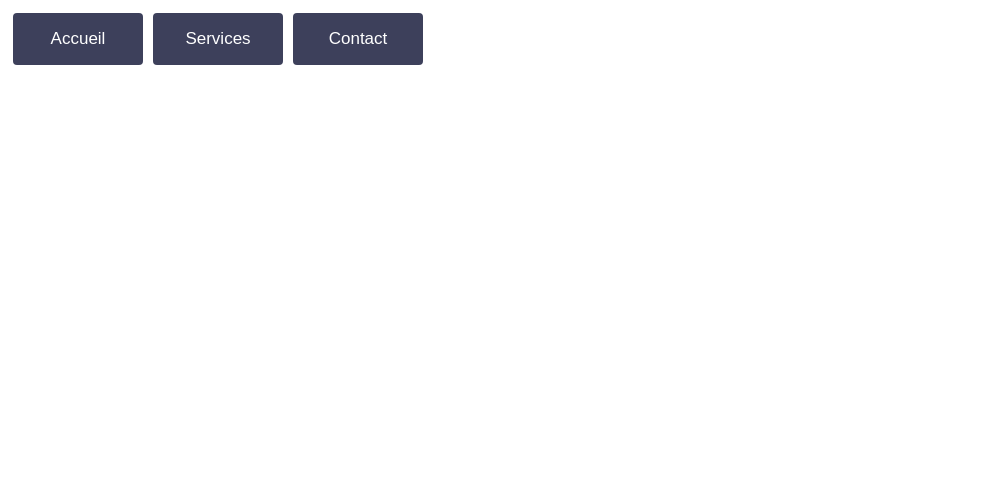
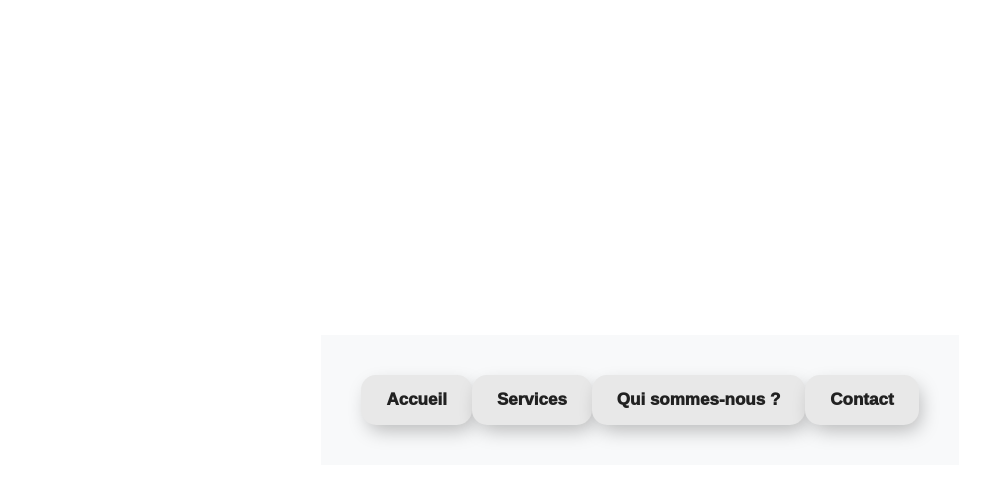
Before and after one commit to Nassjet/NASA3D, a React (Vite) app: page / in a window 1280 px wide. Shown: the top 482 px of the page, without its empty margins (0-983 px from the left). Built offline with nearby package versions, Linux system fonts and the light colour scheme.

Commit message:
ajout d'un buttonHeader à la place du folder buttons

```diff
--- a/src/components/buttons/Accueil.tsx
+++ /dev/null
@@ -1,11 +0,0 @@
-import React from "react";
-
-const Accueil: React.FC = () => {
-    return (
-        <button>
-            <span>Accueil</span>
-        </button >
-    )
-}
-
-export default Accueil;
--- a/src/components/buttons/Contact.tsx
+++ /dev/null
@@ -1,11 +0,0 @@
-import React from "react";
-
-const Contact : React.FC = () => {
-    return(
-        <button>
-            <span>Contact</span>
-        </button >
-    )
-}
-
-export default Contact;
--- a/src/components/buttons/Services.tsx
+++ /dev/null
@@ -1,11 +0,0 @@
-import React from "react";
-
-const Services: React.FC = () => {
-    return (
-        <button>
-            <span>Services</span>
-        </button >
-    )
-}
-
-export default Services;
--- /dev/null
+++ b/src/components/ui/ButtonHeader.tsx
@@ -0,0 +1,16 @@
+import React from "react";
+
+
+interface ButtonHeaderProps {
+    name: string;
+}
+
+const ButtonHeader : React.FC<ButtonHeaderProps> = ({name}) => {
+    return (
+        <button className="button-header">
+            {name}
+        </button>
+    )
+}
+
+export default ButtonHeader;
--- a/src/components/ui/Header.tsx
+++ b/src/components/ui/Header.tsx
@@ -1,7 +1,5 @@
 import React from "react";
-import Accueil from "../buttons/Accueil";
-import Services from "../buttons/Services";
-import Contact from "../buttons/Contact";
+import ButtonHeader from "./ButtonHeader";
 
 interface HeaderProps {
     name: string;
@@ -9,11 +7,14 @@ interface HeaderProps {
 
 const Header : React.FC<HeaderProps> = ({ }) => {
     return (
-        <div>
-        <Accueil/>
-        <Services/>
-        <Contact/>
-        </div>
+        <header className="header">
+            <div className="header">
+                <ButtonHeader name ="Accueil"/>
+                <ButtonHeader name ="Services"/>
+                <ButtonHeader name ="Qui sommes-nous ? "/>
+                <ButtonHeader name ="Contact"/>
+            </div>
+        </header>
     )
 }
 
--- a/src/index.css
+++ b/src/index.css
@@ -1,87 +1,61 @@
-button {
-    display: inline-block;
-    border-radius: 4px;
-    background-color: #3d405b;
-    border: none;
-    color: #FFFFFF;
-    text-align: center;
-    font-size: 17px;
-    padding: 16px;
-    width: 130px;
-    transition: all 0.5s;
-    cursor: pointer;
-    margin: 5px;
+/* Assure que le corps prend toute la hauteur */
+body, html {
+  height: 100%;
+  margin: 0;
+  display: flex;
+  justify-content: center; /* Centre horizontalement */
+  align-items: center; /* Centre verticalement */
 }
 
-   button span {
-    cursor: pointer;
-    display: inline-block;
-    position: relative;
-    transition: 0.5s;
-   }
-
-   button span:after {
-    content: '»';
-    position: absolute;
-    opacity: 0;
-    top: 0;
-    right: -15px;
-    transition: 0.5s;
-   }
-
-   button:hover span {
-    padding-right: 15px;
-   }
-
-   button:hover span:after {
-    opacity: 1;
-    right: 0;
-   }
-
-   .redes {
-    width: 80px;
-    height: auto;
-    display: flex;
-    flex-direction: column;
-  }
-
-  .redes a {
+/* Style pour le header */
+.header {
+  background-color: #f8f9fa;
+  padding: 20px;
   display: flex;
   justify-content: center;
   align-items: center;
-    width: 100%;
-    height: 40px;
-    transition: all 0.2s ease-in-out;
 }
 
-  .redes a svg {
-    width: 30px;
-    fill: #ffffff;
+/* Style pour le conteneur des boutons */
+.header-nav {
+  display: flex;
+  gap: 10px; /* Espace entre les boutons */
 }
 
-  .redes .discord {
-    background-color: rgb(0, 60, 255);
-    border-radius: 0 0 10px 0;
+/* Style pour chaque bouton */
+.button-header {
+  padding: 15px 25px;
+  border: unset;
+  border-radius: 15px;
+  color: #212121;
+  z-index: 1;
+  background: #e8e8e8;
+  position: relative;
+  font-weight: 1000;
+  font-size: 17px;
+  box-shadow: 4px 8px 19px -3px rgba(0, 0, 0, 0.27);
+  transition: all 250ms;
+  overflow: hidden;
 }
 
-  .redes .instagram {
-    background: linear-gradient(45deg, #833ab4, #fd1d1d, #f56040);
-    border-radius: 0 10px 0 0;
+.button-header::before {
+  content: "";
+  position: absolute;
+  top: 0;
+  left: 0;
+  height: 100%;
+  width: 0;
+  border-radius: 15px;
+  background-color: #212121;
+  z-index: -1;
+  box-shadow: 4px 8px 19px -3px rgba(0, 0, 0, 0.27);
+  transition: all 250ms;
 }
 
-  .redes .github {
-    background-color: rgb(24, 22, 22);
+.button-header:hover {
+  color: #e8e8e8;
 }
 
-  .redes .twitter {
-    background-color: #000000;
+.button-header:hover::before {
+  width: 100%;
 }
-
-  .redes .facebook {
-    background-color: #006aff;
-  }
-
-  .redes a:hover {
-    width: 130%;
-    border-radius: 0 10px 10px 0;
-  }
```
Also changed, not shown: src/components/buttons/Reseaux.tsx (deleted, +0 -84 lines). Lines whose indentation alone changed are shown as unchanged.
